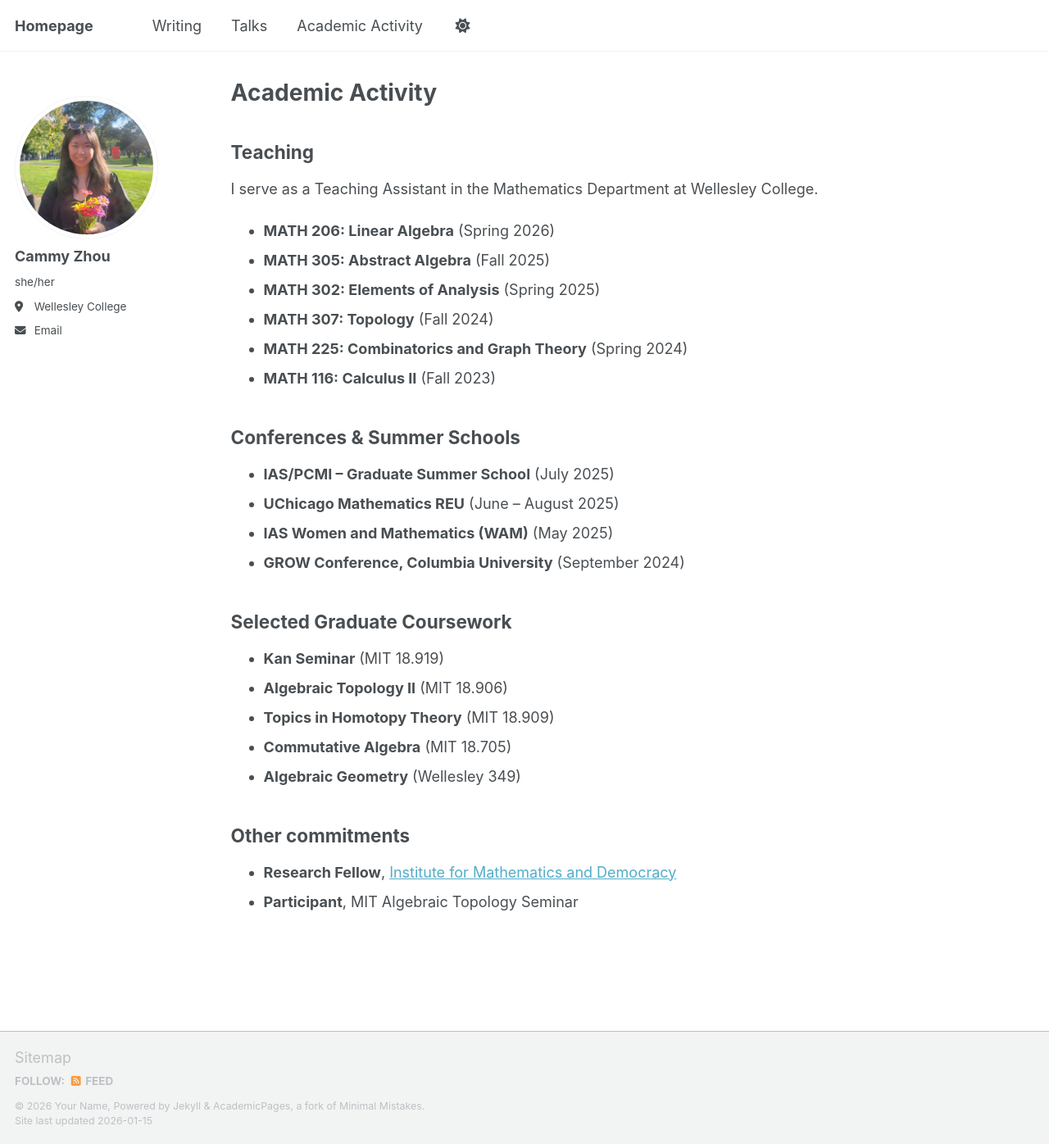
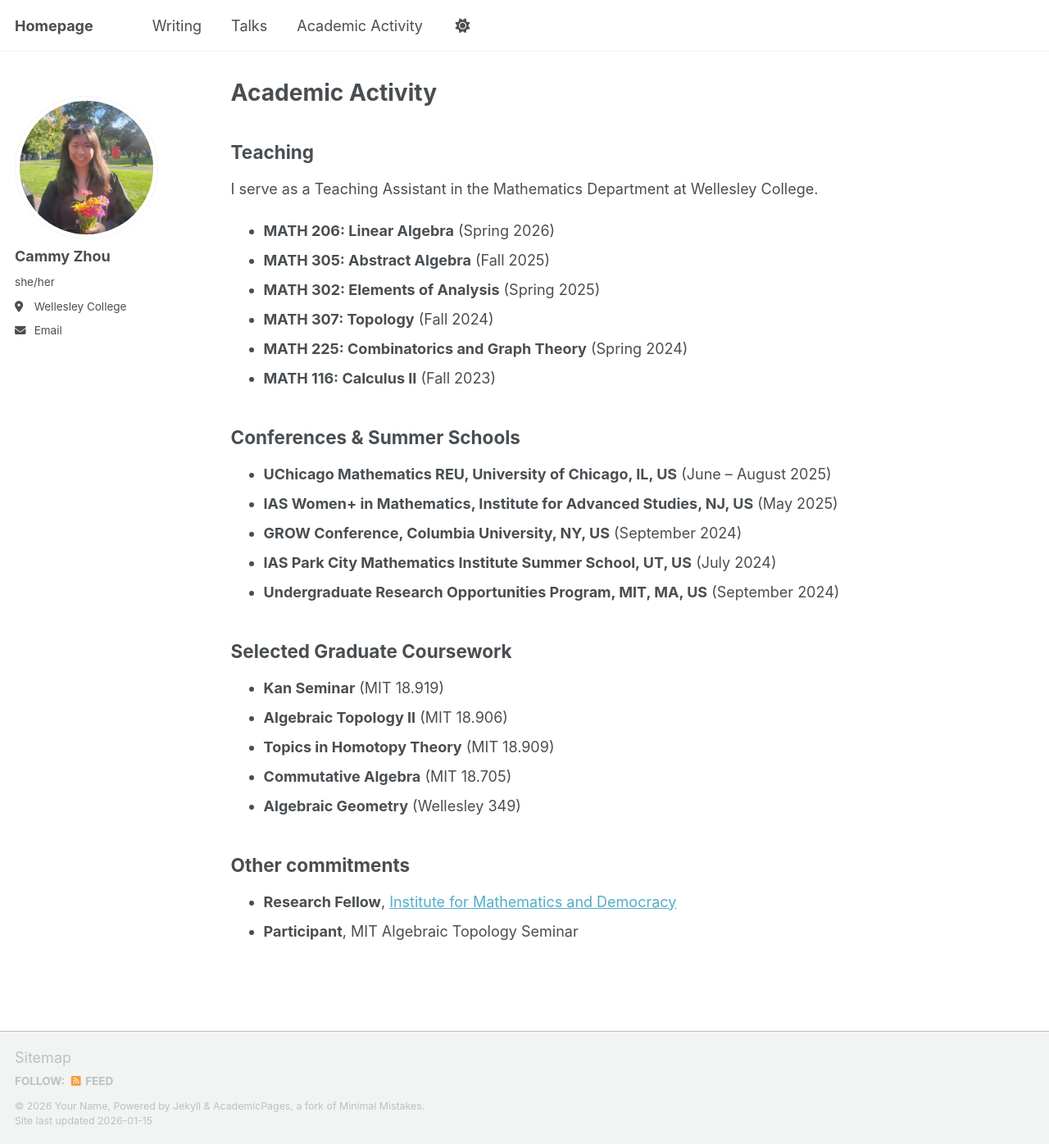
Before and after one commit to cakezhou/cakezhou.github.io, a Jekyll site: the page built from _pages/academic-activity.md, in a window 1280 px wide and 1396 px high. Shown: the whole window at 82% size. Built offline with Jekyll 4.4.1, drawn with Linux system fonts in a browser that asks for light colours; a script bundle is joined from its source files by our own code; library files that are not in the unit come from our copies.

Commit message:
Update conference details with locations and dates

```diff
--- a/_pages/academic-activity.md
+++ b/_pages/academic-activity.md
@@ -16,10 +16,11 @@ I serve as a Teaching Assistant in the Mathematics Department at Wellesley Colle
 * **MATH 116: Calculus II** (Fall 2023)
 
 ## Conferences & Summer Schools
-* **IAS/PCMI – Graduate Summer School** (July 2025)
-* **UChicago Mathematics REU** (June – August 2025)
-* **IAS Women and Mathematics (WAM)** (May 2025)
-* **GROW Conference, Columbia University** (September 2024)
+* **UChicago Mathematics REU, University of Chicago, IL, US** (June – August 2025)
+* **IAS Women+ in Mathematics, Institute for Advanced Studies, NJ, US** (May 2025)
+* **GROW Conference, Columbia University, NY, US** (September 2024)
+* **IAS Park City Mathematics Institute Summer School, UT, US** (July 2024)
+* **Undergraduate Research Opportunities Program, MIT, MA, US** (September 2024)
 
 ## Selected Graduate Coursework
 * **Kan Seminar** (MIT 18.919)
```
